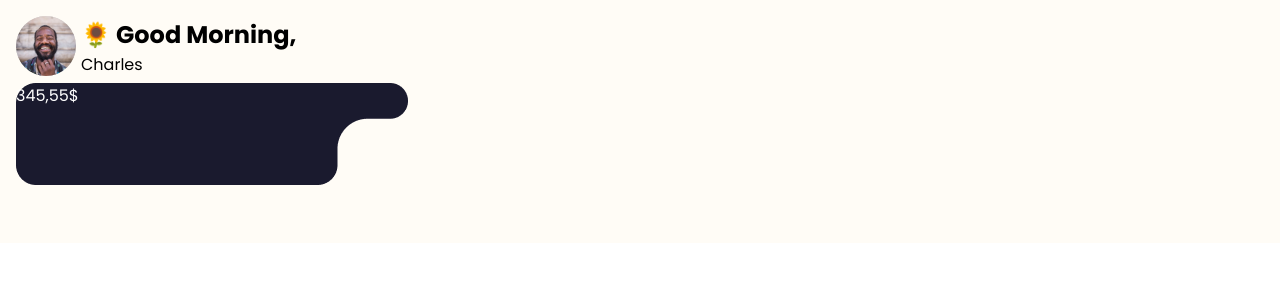
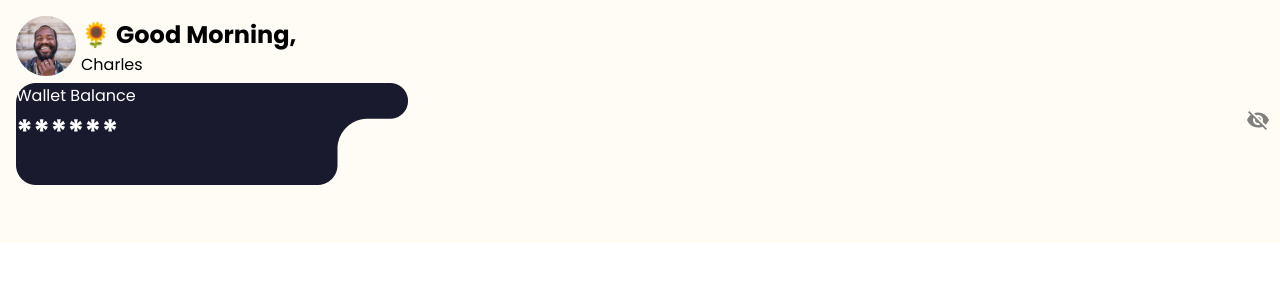
Before and after one commit to mrauthentik/pawa, a React (Vite) app in the folder pawa-sure/: page /dashboard in a window 1280 px wide. Shown: the top 300 px of the page. Built offline with nearby package versions, Linux system fonts and the light colour scheme; some icons are missing.

Commit message:
feat: add wallet balance label to money field in Dashboard component

```diff
--- a/pawa-sure/src/Components/DashBoard/Dashboard.tsx
+++ b/pawa-sure/src/Components/DashBoard/Dashboard.tsx
@@ -1,6 +1,7 @@
 import React from 'react'
 import NotificationsIcon from '@mui/icons-material/Notifications';
 import img from '../../assets/images/avatar.svg'
+import { Visibility, VisibilityOff } from '@mui/icons-material';
 
 const Dashboard:React.FC = () => {
   return (
@@ -21,7 +22,10 @@ const Dashboard:React.FC = () => {
       </div>
 
       <div className="money-field">
-        345,55$
+        <p>Wallet Balance</p>
+        <VisibilityOff className='eye-icon' />
+         <h1>******</h1>
+
       </div>
     </div>
   )
```
